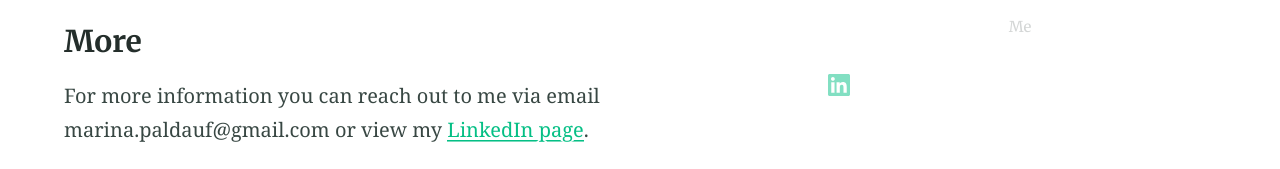
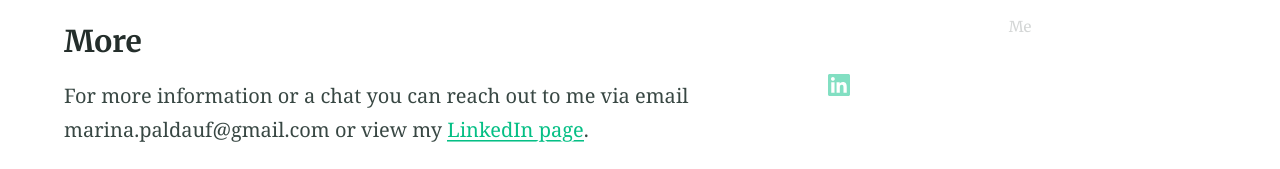
Before and after one commit to Marina225/marina225.github.io, a Jekyll site: the page built from projects.md, in a window 1280 px wide and 900 px high, scrolled down 1285 px. Shown: the part 728-897 px from the top of the window. Built offline with Jekyll 4.4.1, drawn with Linux system fonts in a browser that asks for light colours.

Commit message:
Update projects.md

```diff
--- a/projects.md
+++ b/projects.md
@@ -54,4 +53,4 @@ Currently, undergoing a second masters in Data Science and a PhD programme in Co
 
 ### More
 
-For more information you can reach out to me via email marina.paldauf@gmail.com or view my [LinkedIn page](https://www.linkedin.com/in/marina-paldauf/).
+For more information or a chat you can reach out to me via email marina.paldauf@gmail.com or view my [LinkedIn page](https://www.linkedin.com/in/marina-paldauf/).
```
Also changed, not shown: other parts of projects.md (+0 -1 lines).
